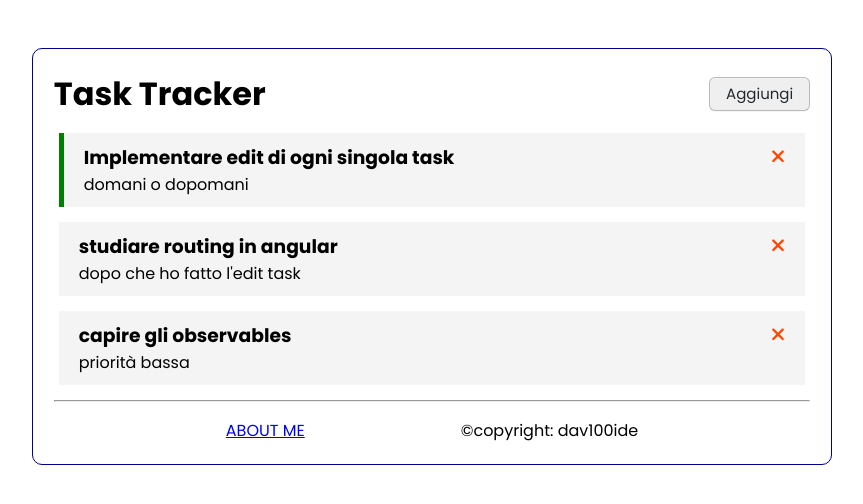
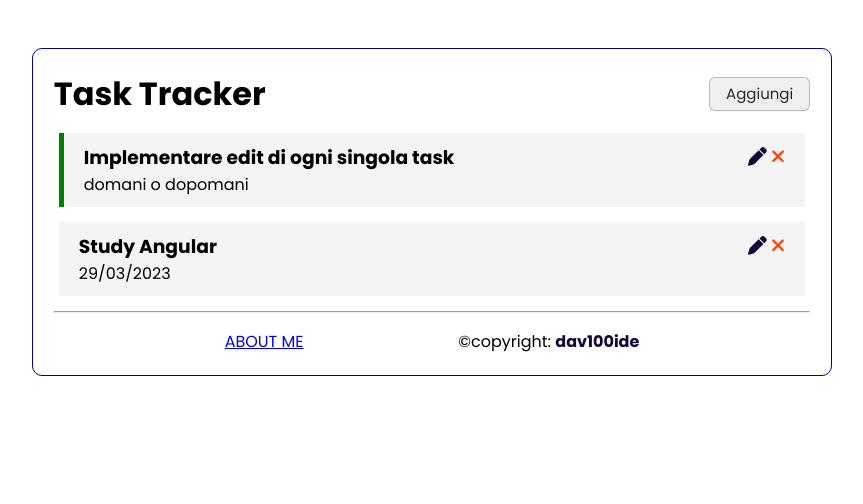
Before and after one commit to dav100ide/crash-course-ng, an Angular app: page / in a window 1280 px wide. Shown: the top 504 px of the page, without its empty margins (208-1071 px from the left). Built offline with nearby package versions, Linux system fonts and the light colour scheme; data requests are answered from the project's data file.

Commit message:
add static edit icon

```diff
--- a/db.json
+++ b/db.json
@@ -4,19 +4,13 @@
       "text": "Implementare edit di ogni singola task",
       "day": "domani o dopomani",
       "reminder": true,
-      "id": 7
+      "id": 1
     },
     {
-      "text": "studiare routing in angular",
-      "day": "dopo che ho fatto l'edit task",
+      "text": "Study Angular ",
+      "day": "29/03/2023",
       "reminder": false,
-      "id": 8
-    },
-    {
-      "text": "capire gli observables",
-      "day": "priorità bassa",
-      "reminder": false,
-      "id": 9
+      "id": 2
     }
   ]
 }
--- a/src/app/components/footer/footer.component.html
+++ b/src/app/components/footer/footer.component.html
@@ -1,4 +1,4 @@
 <footer>
    <a routerLink="about">ABOUT ME</a>
-   <span> ©copyright: dav100ide </span>
+   <span> ©copyright: <strong>dav100ide</strong></span>
 </footer>
--- a/src/app/components/footer/footer.component.scss
+++ b/src/app/components/footer/footer.component.scss
@@ -3,4 +3,7 @@ footer {
    justify-content: space-evenly;
    padding: 1rem;
    padding-bottom: 0;
+   strong {
+      color: rgb(21, 5, 58);
+   }
 }
--- a/src/app/components/task-item/task-item.component.html
+++ b/src/app/components/task-item/task-item.component.html
@@ -5,9 +5,12 @@
 >
    <h3>
       {{ task.text }}
-      <!-- cancel btn -->
-      <fa-icon (click)="OnDelete(task)" [icon]="faTimes"></fa-icon>
-      <!-- /cancel btn -->
+      <!--  btns group -->
+      <div class="actions">
+         <fa-icon (click)="OnEdit(task)" [icon]="faPen"></fa-icon>
+         <fa-icon (click)="OnDelete(task)" [icon]="faTimes"></fa-icon>
+      </div>
+      <!-- / btns group -->
    </h3>
    <p>{{ task.day }}</p>
 </div>
--- a/src/app/components/task-item/task-item.component.scss
+++ b/src/app/components/task-item/task-item.component.scss
@@ -8,11 +8,18 @@
       align-items: center;
       justify-content: space-between;
    }
-   fa-icon {
-      cursor: pointer;
-      color: orangered;
-      &:hover {
-         color: rgb(253, 5, 5);
+   .actions {
+      display: flex;
+      gap: 0.3rem;
+      fa-icon {
+         cursor: pointer;
+         color: rgb(21, 5, 58);
+         &:last-child {
+            color: orangered;
+            &:hover {
+               color: rgb(253, 5, 5);
+            }
+         }
       }
    }
    & * {
--- a/src/app/components/task-item/task-item.component.ts
+++ b/src/app/components/task-item/task-item.component.ts
@@ -1,6 +1,7 @@
 import { Component, OnInit, Input, Output, EventEmitter } from '@angular/core';
 import { Task } from '../../Task';
 import { faTimes } from '@fortawesome/free-solid-svg-icons';
+import { faPen } from '@fortawesome/free-solid-svg-icons';
 
 @Component({
    selector: 'app-task-item',
@@ -19,6 +20,7 @@ export class TaskItemComponent implements OnInit {
    @Output() onToggleReminder: EventEmitter<Task> = new EventEmitter();
 
    faTimes = faTimes;
+   faPen = faPen;
 
    constructor() {}
    ngOnInit(): void {}
@@ -30,4 +32,8 @@ export class TaskItemComponent implements OnInit {
    OnToggle(task: Task) {
       this.onToggleReminder.emit(task);
    }
+
+   OnEdit(task: Task) {
+      alert("implementare l'edit");
+   }
 }
```
